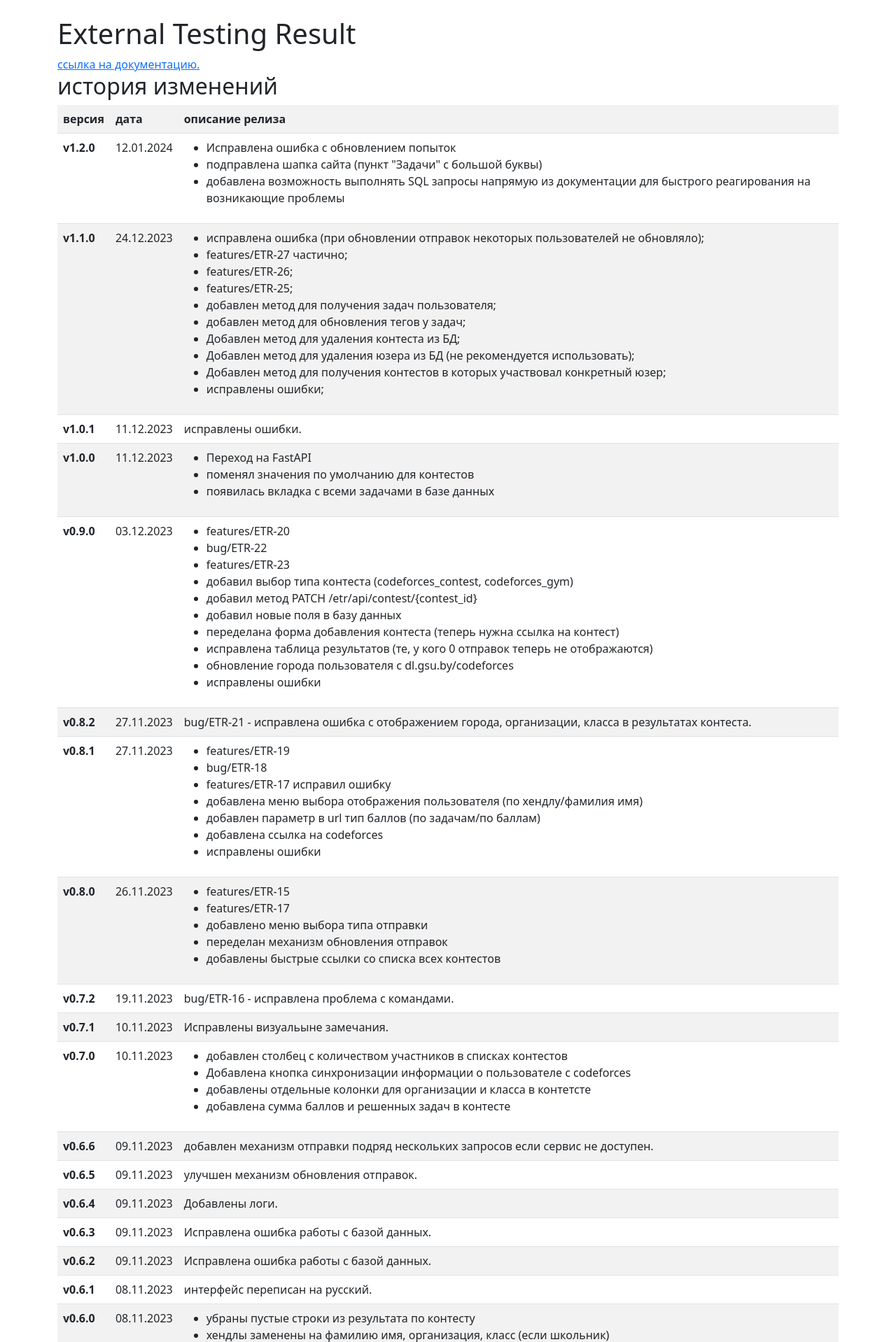
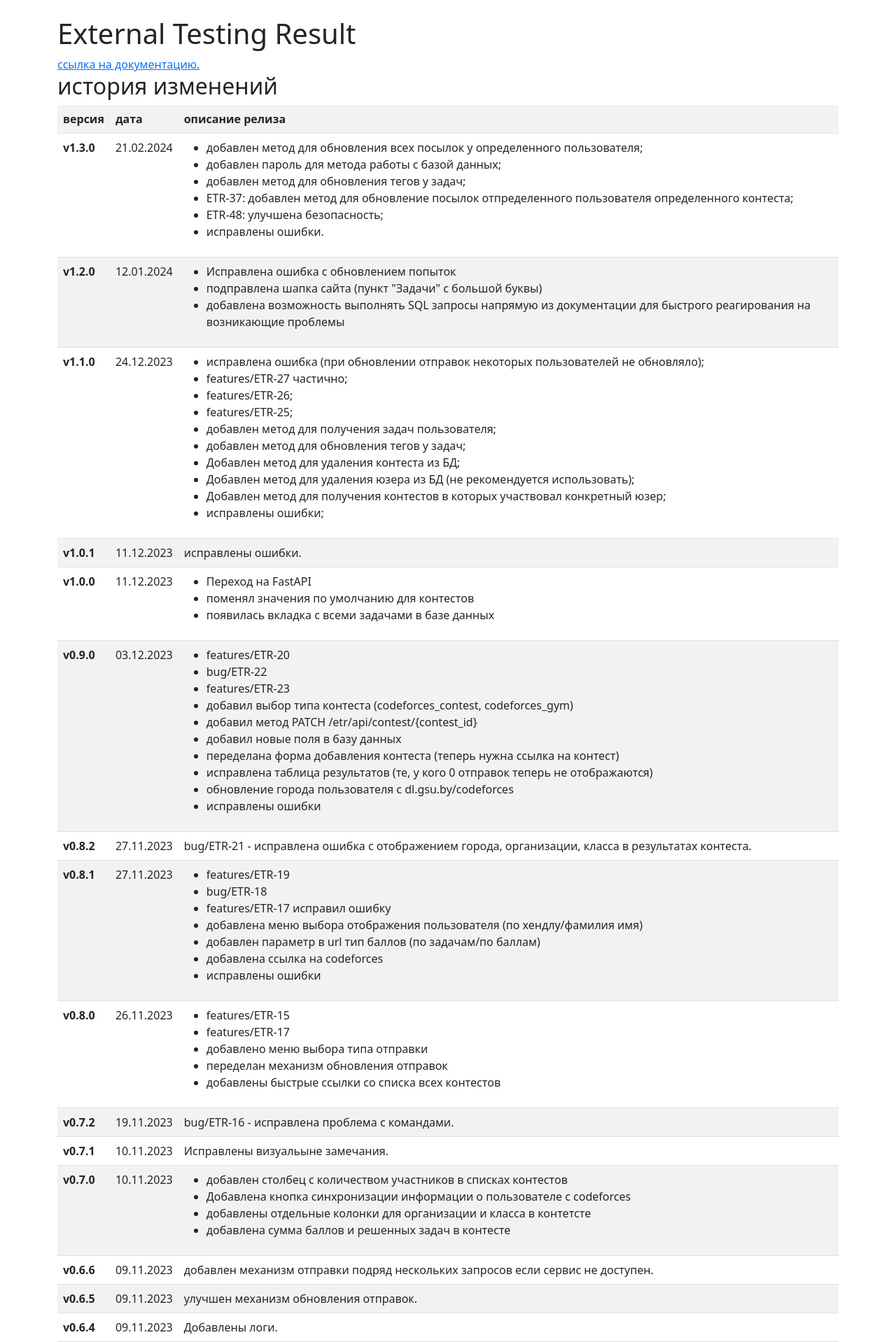
Before and after one commit to KingAndJoker/etr, a FastAPI app: page /about in a window 1280 px wide. Shown: the part 56-1974 px from the top of the page at 70% size. Run offline with FastAPI, Linux system fonts and the light colour scheme.

Commit message:
release note v1.3.0

```diff
--- a/etr/templates/about.html
+++ b/etr/templates/about.html
@@ -13,6 +13,21 @@
         <th>версия</th>
         <th>дата</th>
         <th>описание релиза</th>
+    </tr>
+
+    <tr>
+        <th>v1.3.0</th>
+        <td>21.02.2024</td>
+        <td>
+            <ul>
+                <li>добавлен метод для обновления всех посылок у определенного пользователя;</li>
+                <li>добавлен пароль для метода работы с базой данных;</li>
+                <li>добавлен метод для обновления тегов у задач;</li>
+                <li>ETR-37: добавлен метод для обновление посылок отпределенного пользователя определенного контеста;</li>
+                <li>ETR-48: улучшена безопасность;</li>
+                <li>исправлены ошибки.</li>
+            </ul>
+        </td>
     </tr>
 
     <tr>
```
